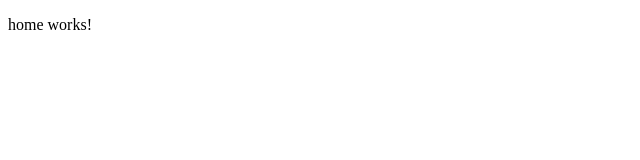
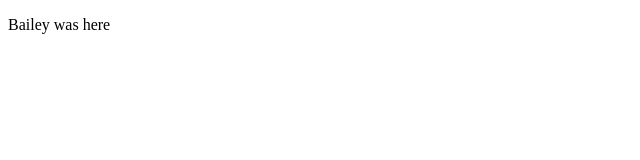
Before and after one commit to BaileyMillerSSI/Community-Youtube, an Angular app in the folder CommunityTuber/: page / in a window 1280 px wide. Shown: the top 160 px of the page, without its empty margins (0-640 px from the left). Built offline with nearby package versions, Linux system fonts and the light colour scheme.

Commit message:
Hopefully this works

```diff
--- a/CommunityTuber/src/app/home/home.component.html
+++ b/CommunityTuber/src/app/home/home.component.html
@@ -1,3 +1,3 @@
-<p>
-  home works!
-</p>
+<div class="container-fluid">
+<p>Bailey was here</p>
+</div>
--- a/CommunityTuber/src/index.js
+++ b/CommunityTuber/src/index.js
@@ -90,7 +90,7 @@ function createWindow() {
     }))
 
     // Open the DevTools.
-    win.webContents.openDevTools()
+    //win.webContents.openDevTools()
 
     // Emitted when the window is closed.
     win.on('closed', () => {
```
